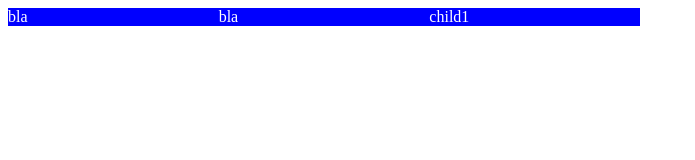
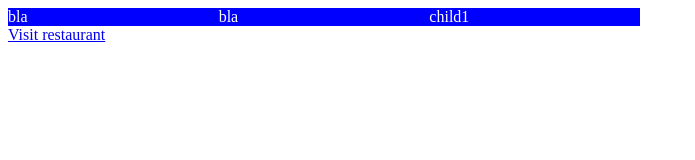
Before and after one commit to Hassen-Elmahrouk/Hassen-Elmahrouk.github.io, a plain HTML site: page index.html in a window 1280 px wide. Shown: the whole page, without its empty margins (0-695 px from the left). Drawn offline with Linux system fonts and the light colour scheme.

Commit message:
add link

```diff
--- a/index.html
+++ b/index.html
@@ -33,5 +33,6 @@
             <div class="child" id="last">bla</div>
         </div>
     </div>
+    <a href="https://hassen-elmahrouk.github.io/Coursera/mod3/">Visit restaurant </a>
 </body>
 </html>
```
